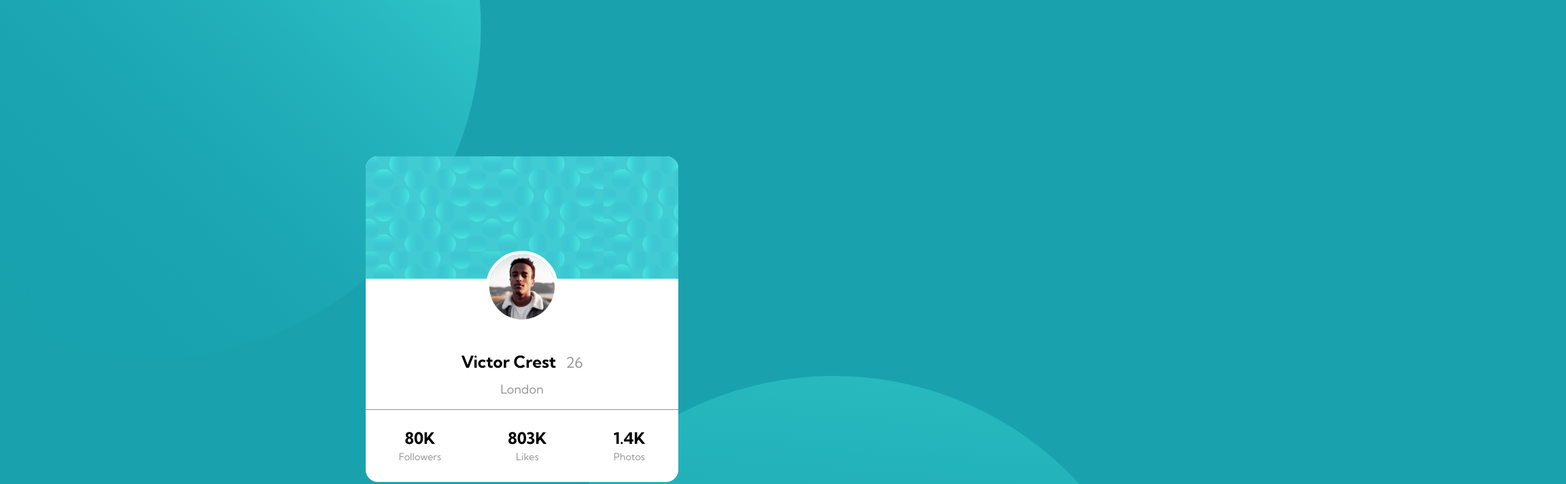
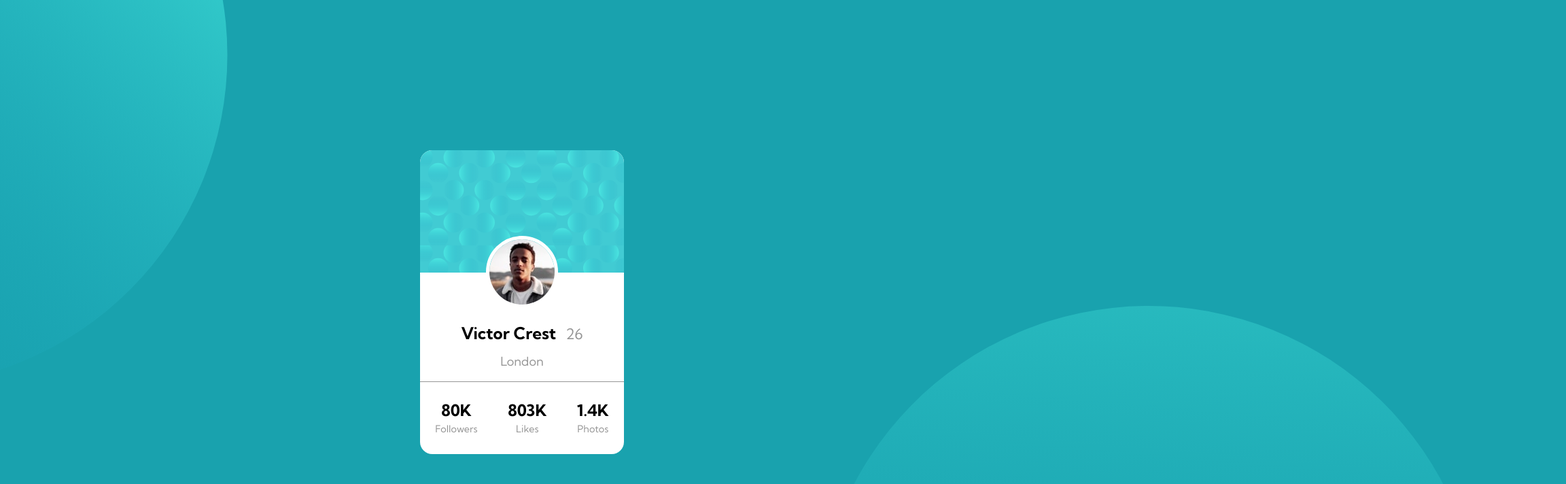
Before and after one commit to Sindy857/profile-card-component-main, a plain HTML site: page index.html in a window 1536 px wide. Shown: the top 712 px of the page at 68% size, 2304 px wide, since content can reach past the window. Drawn offline with Linux system fonts and the light colour scheme.

Commit message:
update profilcard

```diff
--- a/styles.css
+++ b/styles.css
@@ -35,6 +35,8 @@ body {
     justify-content: center;
     align-items: center;
     font-family: 'Kumbh Sans', sans-serif;
+    padding: 5%;
+    overflow: hidden;
 }
 
 #backgroundImage {
@@ -61,11 +63,12 @@ body {
 
 main {
     width: 85%;
+    max-width: 300px;
     background-color: white;
     z-index: 10;
     border-radius: 1rem;
-    margin-top: 45%;
     position: relative;
+    top: 8rem;
 }
 
 #backgroundCardImage {
@@ -138,53 +141,3 @@ h1 {
 }
 
 /* Media Queries */
-
-@media screen and (min-width: 600px){
-    main {
-        width: 50%;
-        margin-top: 20%;
-    }
-    #imageTop {
-        top: -27rem;
-        left: -35rem;
-    }
-
-    #imageBottom {
-        bottom: -80rem;
-        right: -35rem;
-    }
-}
-
-@media screen and (min-width: 1000px){
-    main {
-        width: 30%;
-        margin-top: 10%;
-    }
-
-    #imageTop {
-        top: -30rem;
-        left: -25rem;
-    }
-
-    #imageBottom {
-        bottom: -85rem;
-        right: -20rem;
-    }
-}
-
-@media screen and (min-width: 1400px){
-    main {
-        width: 30%;
-        margin: 15% 0;
-    }
-
-    #imageTop {
-        top: -25rem;
-        left: -15rem;
-    }
-
-    #imageBottom {
-        bottom: -85rem;
-        right: -10rem;
-    }
-}
```
